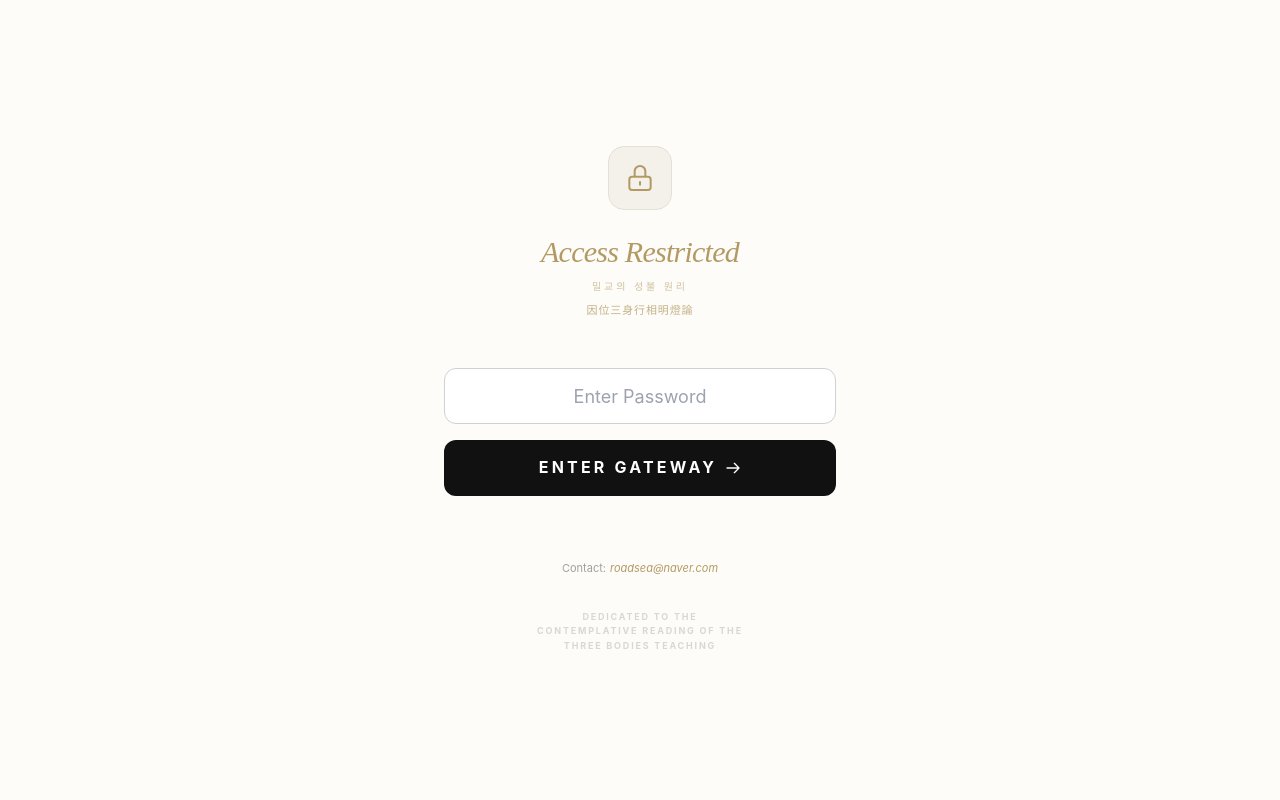
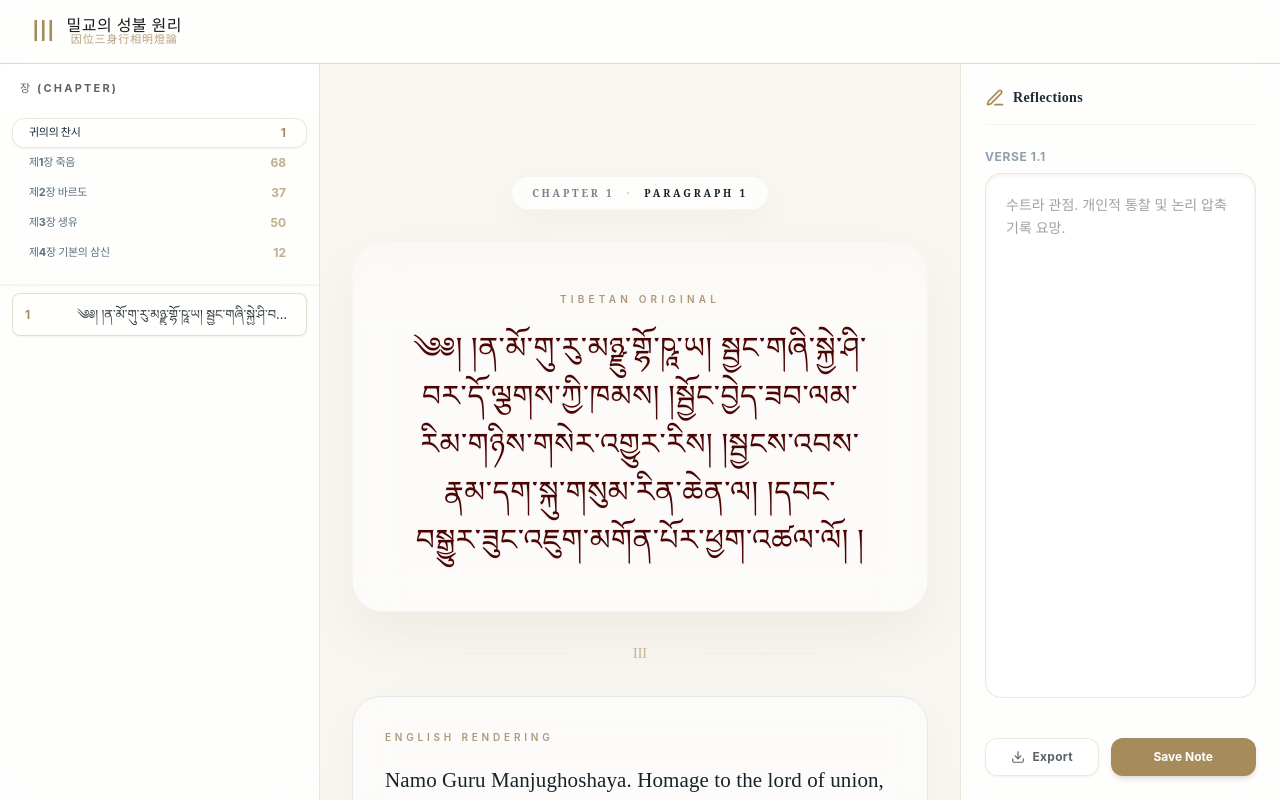
Before and after one commit to concario17-max/3sin, a React (Vite) app: page / in a window 1280 px wide. Built offline with nearby package versions, Linux system fonts and the light colour scheme; a web font is replaced by a local one.

Commit message:
Remove password gate

```diff
--- a/src/App.jsx
+++ b/src/App.jsx
@@ -2,15 +2,12 @@ import React from 'react';
 import TextPage from './pages/TextPage';
 import { UIProvider } from './context/UIContext';
 import Header from './components/Header';
-import PasswordGuard from './components/PasswordGuard';
 
 function App() {
   return (
     <UIProvider>
-      <PasswordGuard>
-        <Header />
-        <TextPage />
-      </PasswordGuard>
+      <Header />
+      <TextPage />
     </UIProvider>
   );
 }
--- a/src/components/PasswordGuard.jsx
+++ /dev/null
@@ -1,103 +0,0 @@
-import React, { useState } from 'react';
-import { motion } from 'framer-motion';
-
-function PasswordGuard({ children }) {
-  const [password, setPassword] = useState('');
-  const [isAuthorized, setIsAuthorized] = useState(
-    () => localStorage.getItem('three_body_authorized') === 'true',
-  );
-  const [error, setError] = useState(false);
-
-  const handleLogin = (event) => {
-    event.preventDefault();
-
-    if (password === '0228') {
-      setIsAuthorized(true);
-      localStorage.setItem('three_body_authorized', 'true');
-      setError(false);
-      return;
-    }
-
-    setError(true);
-    setTimeout(() => setError(false), 500);
-  };
-
-  if (isAuthorized) {
-    return <>{children}</>;
-  }
-
-  return (
-    <div className="fixed inset-0 z-[100] flex items-center justify-center overflow-hidden bg-[#FDFCF9] font-inter">
-      <div className="pointer-events-none absolute inset-0 select-none opacity-[0.03]">
-        <div className="absolute inset-0 bg-grid-slate-900/[0.1]" />
-      </div>
-
-      <motion.div
-        initial={{ opacity: 0, y: 20 }}
-        animate={{ opacity: 1, y: 0 }}
-        transition={{ duration: 1, ease: [0.16, 1, 0.3, 1] }}
-        className="w-full max-w-[440px] space-y-12 px-6 text-center"
-      >
-        <div className="space-y-6">
-          <motion.div
-            initial={{ scale: 0.8, opacity: 0 }}
-            animate={{ scale: 1, opacity: 1 }}
-            transition={{ delay: 0.3 }}
-            className="mx-auto flex h-16 w-16 items-center justify-center rounded-2xl border border-[#E5E0D5] bg-[#F4F1EA]"
-          >
-            <svg className="h-8 w-8 text-[#B29A62]" fill="none" viewBox="0 0 24 24" stroke="currentColor">
-              <path
-                strokeLinecap="round"
-                strokeLinejoin="round"
-                strokeWidth={1.5}
-                d="M12 15v2m-6 4h12a2 2 0 002-2v-6a2 2 0 00-2-2H6a2 2 0 00-2 2v6a2 2 0 002 2zm10-10V7a4 4 0 00-8 0v4h8z"
-              />
-            </svg>
-          </motion.div>
-
-          <div className="space-y-2">
-            <h1 className="text-3xl italic tracking-tight text-[#B29A62]">Access Restricted</h1>
-            <p className="text-[10px] font-bold uppercase tracking-[0.3em] text-[#B29A62]/60">
-              밀교의 성불 원리
-            </p>
-            <p className="text-[11px] tracking-[0.08em] text-[#B29A62]/75">因位三身行相明燈論</p>
-          </div>
-        </div>
-
-        <form onSubmit={handleLogin} className="space-y-4">
-          <motion.div animate={error ? { x: [-10, 10, -10, 10, 0] } : {}} className="relative">
-            <input
-              type="password"
-              value={password}
-              onChange={(event) => setPassword(event.target.value)}
-              placeholder="Enter Password"
-              className="h-14 w-full rounded-xl border border-[#D1D1D1] bg-white px-4 text-center text-lg tracking-[0.5em] placeholder:tracking-normal placeholder:text-gray-400 transition-colors focus:border-[#B29A62] focus:outline-none"
-            />
-          </motion.div>
-
-          <button
-            type="submit"
-            className="flex h-14 w-full items-center justify-center gap-2 rounded-xl bg-[#111] font-bold tracking-[0.2em] text-white transition-all hover:bg-black active:scale-[0.98]"
-          >
-            ENTER GATEWAY
-            <svg className="h-4 w-4" fill="none" viewBox="0 0 24 24" stroke="currentColor">
-              <path strokeLinecap="round" strokeLinejoin="round" strokeWidth={2} d="M14 5l7 7m0 0l-7 7m7-7H3" />
-            </svg>
-          </button>
-        </form>
-
-        <div className="space-y-8 pt-4">
-          <div className="flex items-center justify-center gap-1 text-[11px] text-[#A1A1A1]">
-            Contact: <span className="italic text-[#B29A62]">roadsea@naver.com</span>
-          </div>
-
-          <div className="mx-auto max-w-[220px] text-[9px] font-bold uppercase leading-relaxed tracking-[0.2em] text-[#A1A1A1]/40">
-            Dedicated to the contemplative reading of the three bodies teaching
-          </div>
-        </div>
-      </motion.div>
-    </div>
-  );
-}
-
-export default PasswordGuard;
```
